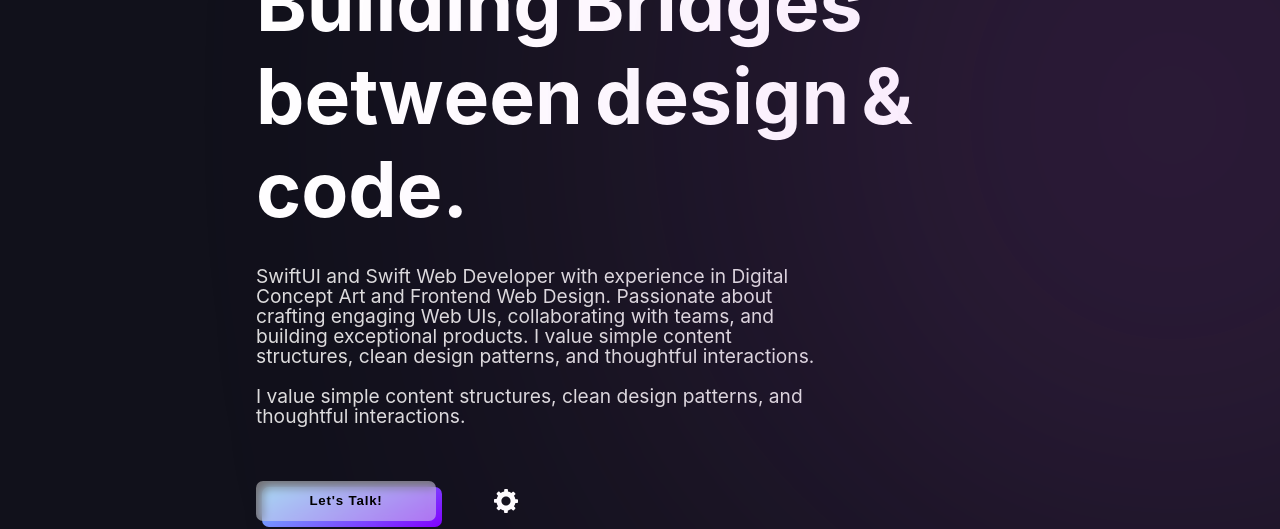
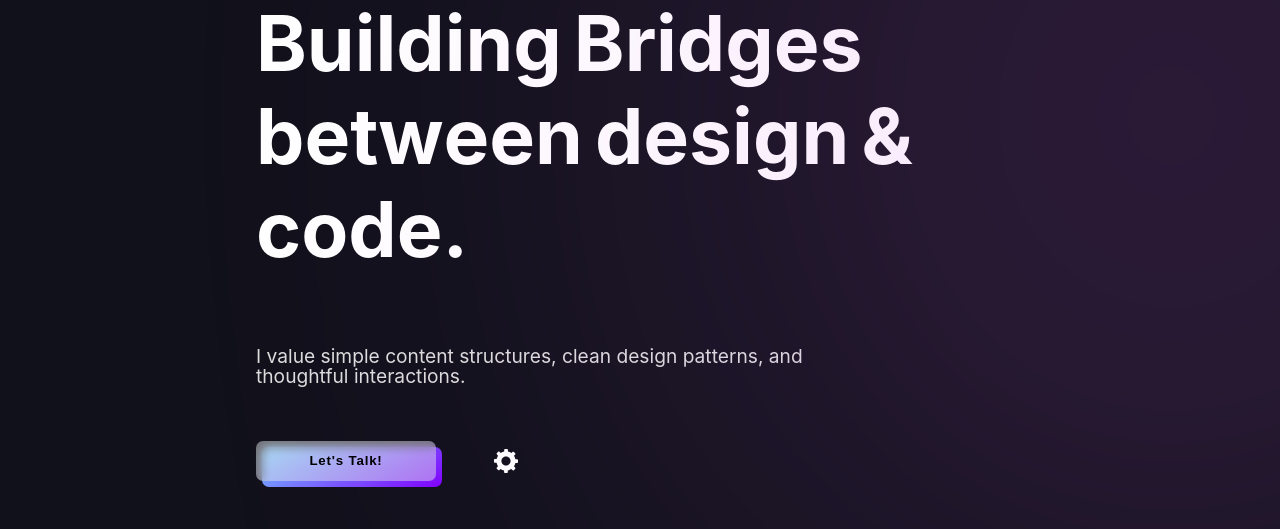
Before and after one commit to alaeddinpro/portfolio, a React app: page index.html in a window 1280 px wide. Shown: the part 285-814 px from the top of the page. Built offline with nearby package versions, Linux system fonts and the light colour scheme; a web font is replaced by a local one.

Commit message:
index.html

```diff
--- a/index.html
+++ b/index.html
@@ -239,7 +239,6 @@
           </div>
         </article>
         <p id="info-para" data-aos="fade-up" data-aos-delay="600">
-          SwiftUI and Swift Web Developer with experience in Digital Concept Art and Frontend Web Design. Passionate about crafting engaging Web UIs, collaborating with teams, and building exceptional products. I value simple content structures, clean design patterns, and thoughtful interactions.
 
           <br />
           <br />
```
